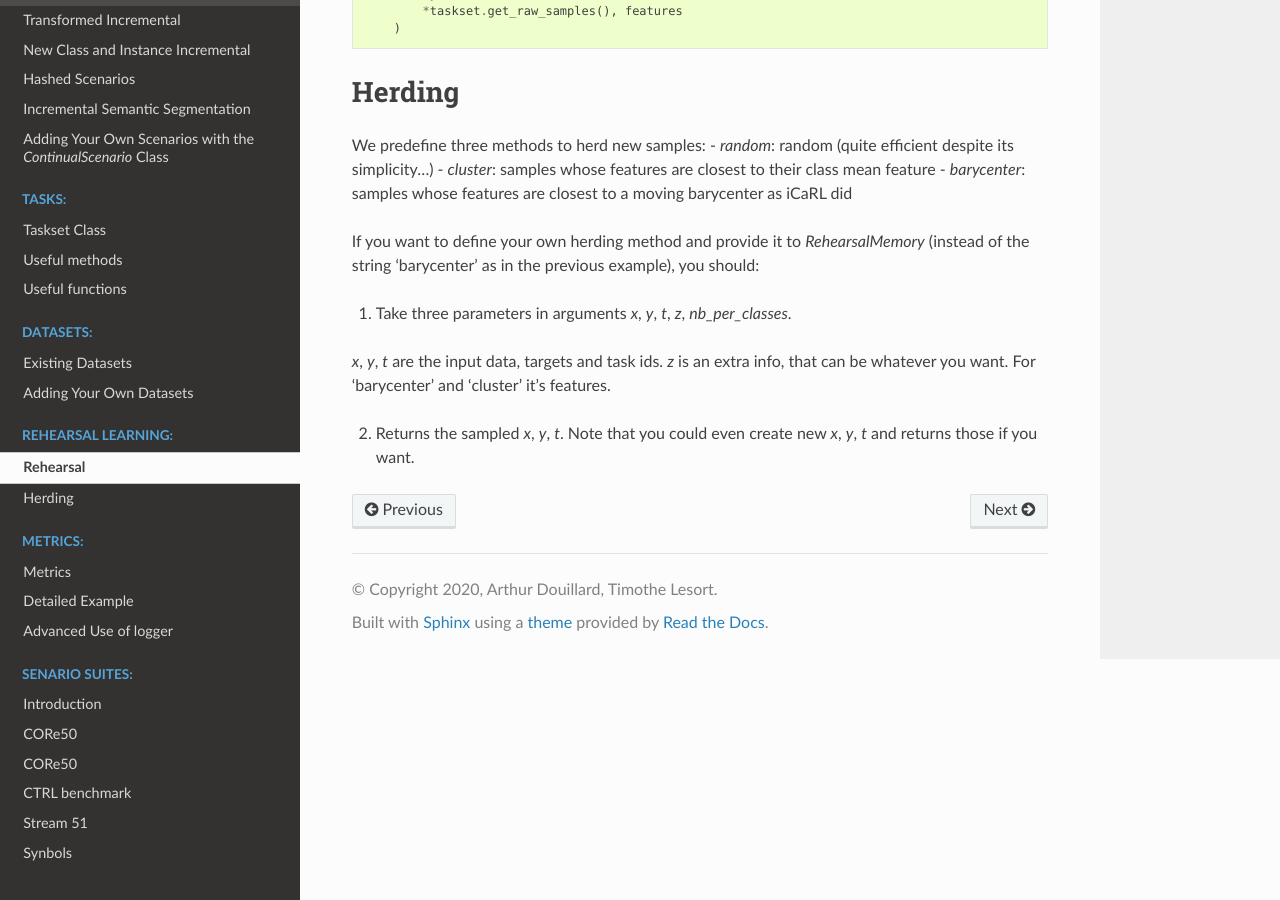
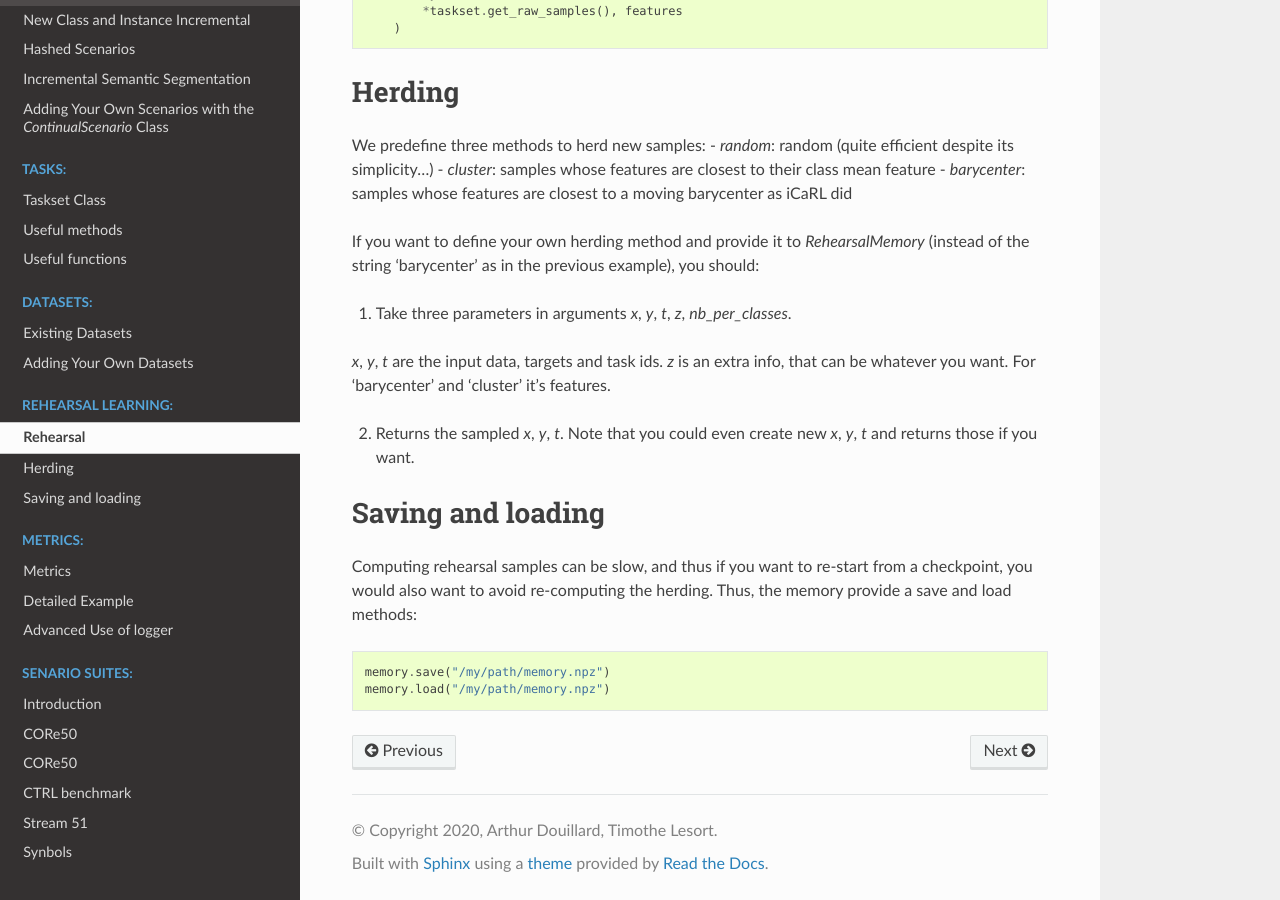
Before and after one commit to Continvvm/continuum, a Sphinx documentation site: the page built from docs/_tutorials/rehearsal/rehearsal.rst, in a window 1280 px wide and 900 px high, scrolled down 950 px. Built offline with Sphinx 7.4.7 and the Read the Docs theme 2.0.0, drawn with Linux system fonts in a browser that asks for light colours.

Commit message:
Add webdoc for save/load in rehearsal.

```diff
--- a/docs/_tutorials/rehearsal/rehearsal.rst
+++ b/docs/_tutorials/rehearsal/rehearsal.rst
@@ -68,3 +68,16 @@ that can be whatever you want. For 'barycenter' and 'cluster' it's features.
 
 2. Returns the sampled `x`, `y`, `t`. Note that you could even create new `x`, `y`, `t`
    and returns those if you want.
+
+
+Saving and loading
+-------------------
+
+Computing rehearsal samples can be slow, and thus if you want to re-start from a
+checkpoint, you would also want to avoid re-computing the herding. Thus, the memory
+provide a save and load methods:
+
+.. code-block:: python
+
+    memory.save("/my/path/memory.npz")
+    memory.load("/my/path/memory.npz")
```
